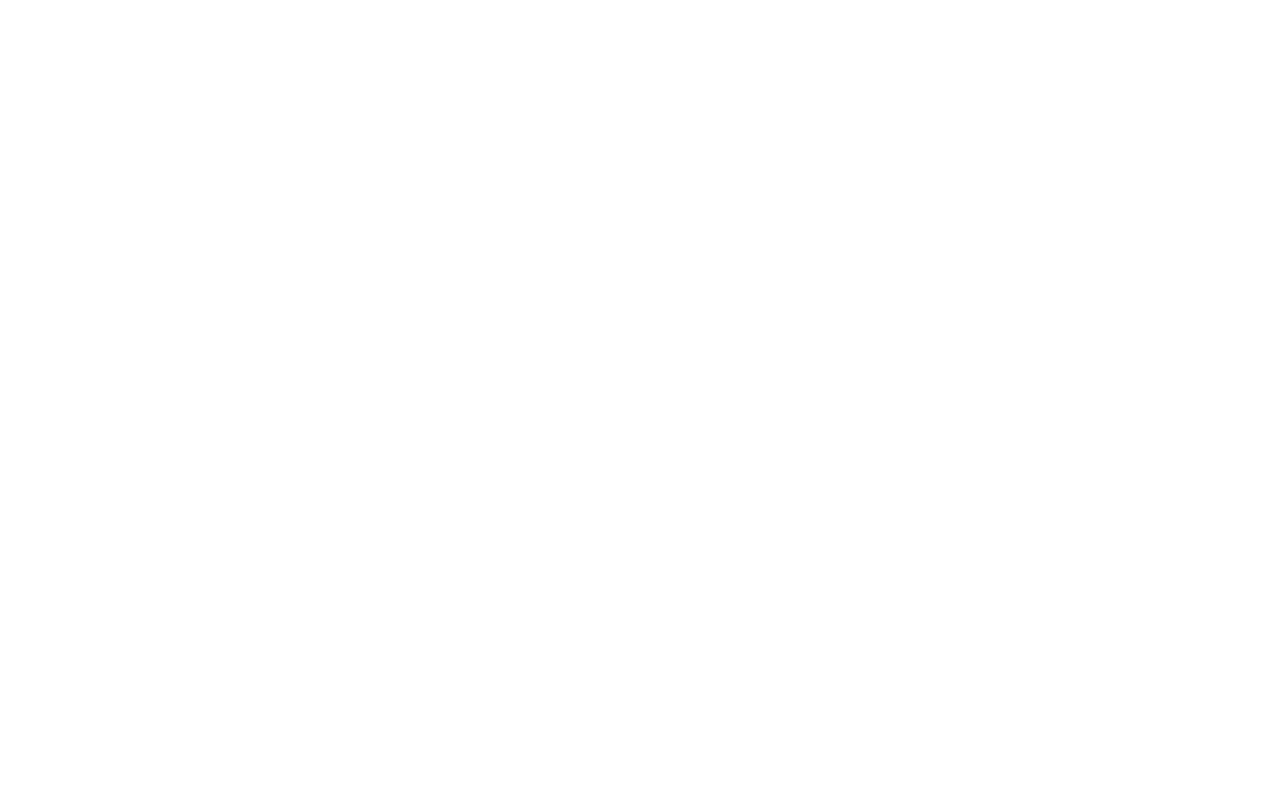
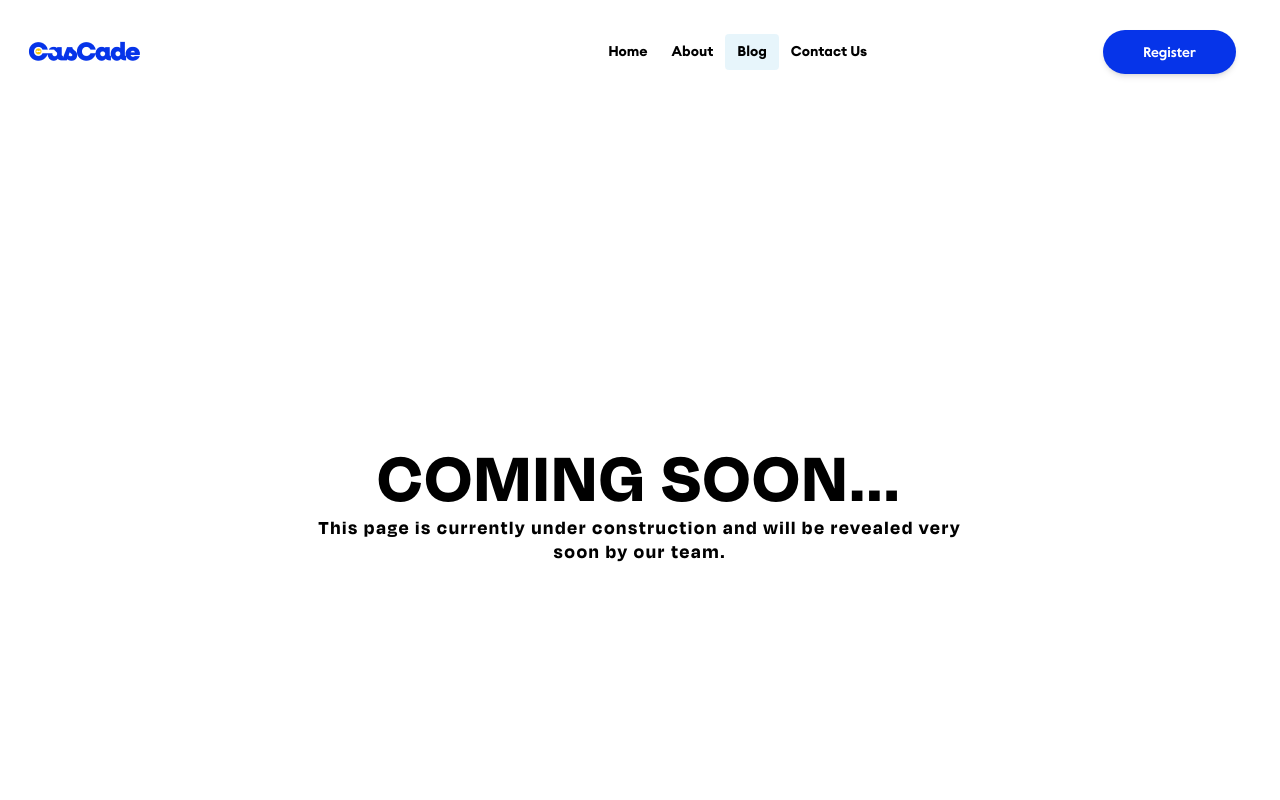
Before and after one commit to CascadeHQ/CascadeHQ-Website, a React (Vite) app in the folder Cascade-Website/: page /blog in a window 1280 px wide. Before the commit this address had no page. Shown: the top 800 px of the page. Built offline with nearby package versions, Linux system fonts and the light colour scheme.

Commit message:
FEAT: Blog page updated

```diff
--- /dev/null
+++ b/Cascade-Website/src/pages/blog/Blog.tsx
@@ -0,0 +1,30 @@
+import Template from "../../widgets/Template";
+import Seo from "../../components/seo/Seo";
+
+const Blog = () => {
+  return (
+    <Template>
+      <>
+        <Seo
+          title="Blog | Home Page"
+          description="description for about page"
+          type="Website"
+          name="Cascade"
+        />
+        <div className="h-screen font-DegularDiplayBold flex items-center justify-center">
+          <div className="text-center">
+            <h1 className="font-extrabold text-4xl md:text-6xl lg:text-7xl tracking-wider">
+              COMING SOON...
+            </h1>
+            <p className="mx-auto my-0 w-4/5 tracking-widest text-sm md:text-lg lg:text-xl lg:leading-6">
+              This page is currently under construction and will be revealed
+              very soon by our team.
+            </p>
+          </div>
+        </div>
+      </>
+    </Template>
+  );
+};
+
+export default Blog;
--- a/Cascade-Website/src/routes/ApplicationRoutes.tsx
+++ b/Cascade-Website/src/routes/ApplicationRoutes.tsx
@@ -4,6 +4,7 @@
 import Home from "../pages/home/Home";
 import AboutUs from "../pages/aboutUs/AboutUs";
 import ContactUs from "../pages/contactUs/ContactUs";
+import Blog from "../pages/blog/Blog";
 
 const ApplicationRoutes = () => {
   return (
@@ -11,6 +12,7 @@
         <Route path="/" element={<Home />} />
         <Route path="/about-us" element={<AboutUs/>}/>
         <Route path="/contact-us" element={<ContactUs />}/>
+        <Route path="/blog" element={<Blog/>}/>
       </Routes>
   );
 };
```
